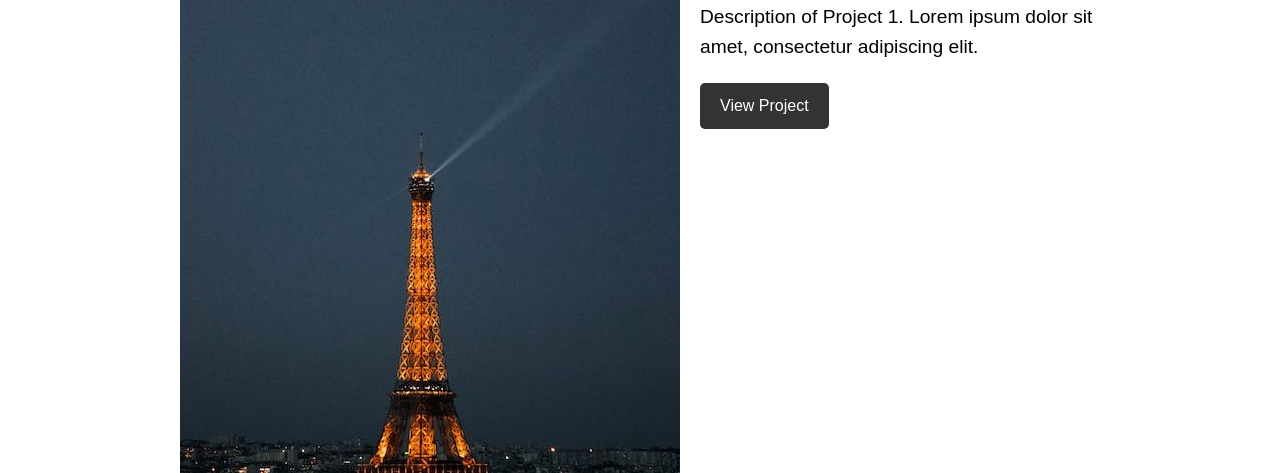
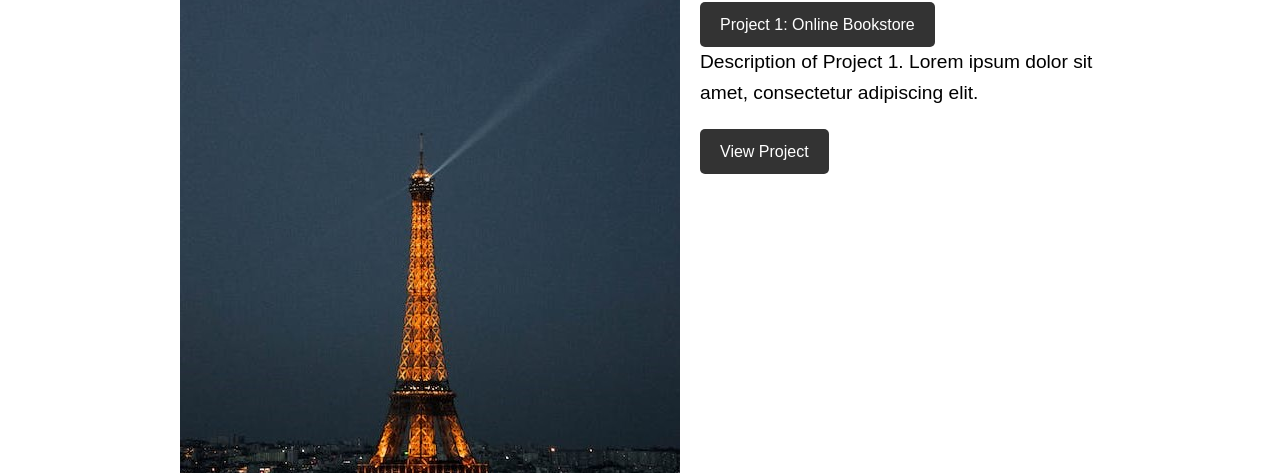
Before and after one commit to Pinninti-Manikanth-Reddy/my_portfolio, a plain HTML site: page index.html in a window 1280 px wide. Shown: the part 627-1100 px from the top of the page. Drawn offline with Linux system fonts and the light colour scheme.

Commit message:
Update index.html

```diff
--- a/index.html
+++ b/index.html
@@ -28,6 +28,7 @@
                 <img src="paris-image.jpg" alt="Project 1">
                 <div class="project-info">
                     <h3>Project 1</h3>
+                    <a href="https://github.com/Pinninti-Manikanth-Reddy/JenkinsPractise" rel="noopener noreferrer">Project 1: Online Bookstore</a>
                     <p>Description of Project 1. Lorem ipsum dolor sit amet, consectetur adipiscing elit.</p>
                     <a href="#">View Project</a>
                 </div>
```
